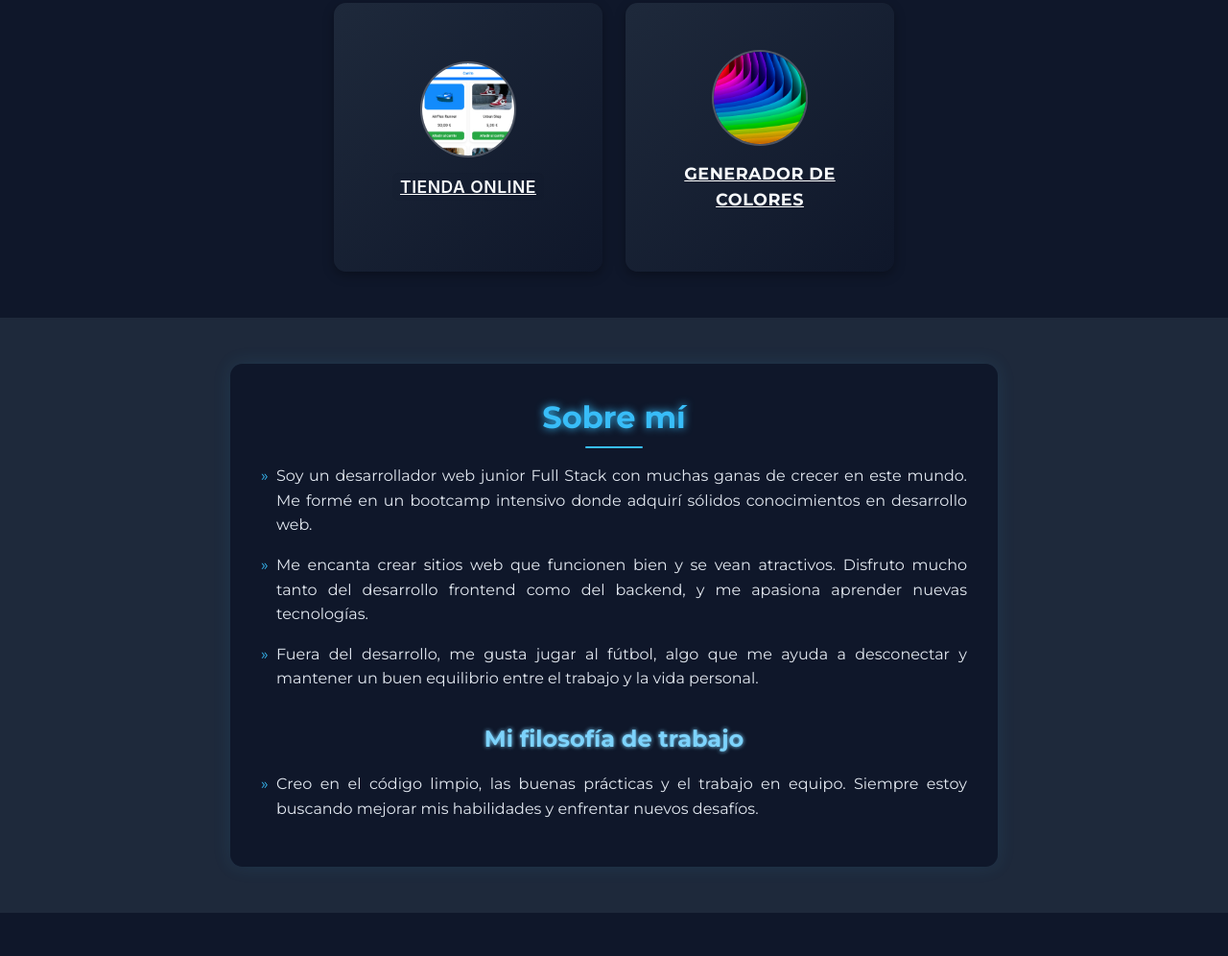
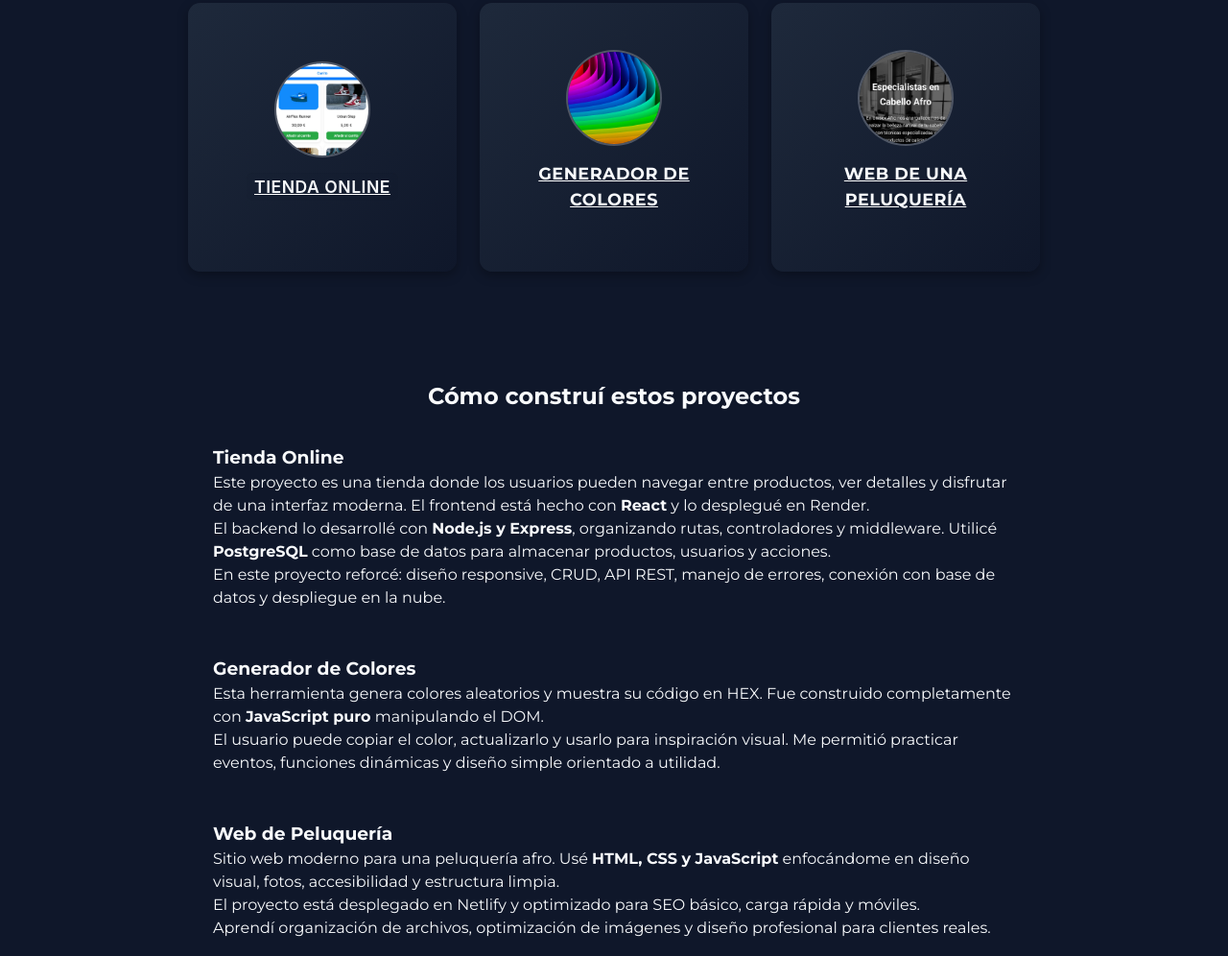
Before and after one commit to mhdkon/porfolio, a plain HTML site: page index.html in a window 1280 px wide. Shown: the part 1310-2306 px from the top of the page at 96% size. Drawn offline with nearby package versions, Linux system fonts and the light colour scheme.

Commit message:
actualizacion del 30/11/25

```diff
--- a/index.html
+++ b/index.html
@@ -4,7 +4,6 @@
     <meta charset="UTF-8">
     <meta name="viewport" content="width=device-width, initial-scale=1.0">
     <link rel="stylesheet" href="https://cdnjs.cloudflare.com/ajax/libs/font-awesome/6.5.0/css/all.min.css">
-    <!-- Fuentes de Google y Animate.css -->
     <link href="https://fonts.googleapis.com/css2?family=Montserrat:wght@300;400;600;700&display=swap" rel="stylesheet">
     <link rel="icon" href="img/icon.png" type="image/x-icon">
     <link rel="stylesheet" href="https://cdnjs.cloudflare.com/ajax/libs/animate.css/4.1.1/animate.min.css">
@@ -50,7 +49,6 @@
         </div>
     </section>
 
-
     <!-- Tecnologías -->
     <div class="conocimientos-section">
         <h3>Tecnologías que uso</h3>
@@ -72,24 +70,18 @@
         </div>
     </div>
 
-        <!-- Contenedor de Proyectos -->
-
-        <!-- Sección Proyectos y Tecnologías -->
+    <!-- Proyectos -->
     <section id="proyectos" class="proje">
         <h2>Mis Proyectos</h2>
 
         <div class="proyectos-contenedor">
-            <!-- Proyecto 1 -->
             <a href="https://tienda-frontend-1.onrender.com/" target="_blank" class="proyecto">
                 <div class="imagen-proyecto">
-                    <img src="img/tienda.jpg" alt="Login con Bcrypt">
+                    <img src="img/tienda.jpg" alt="Tienda online">
                 </div>
-                <!-- HTML -->
                 <h4 class="mini-titulo">Tienda online</h4>
+            </a>
 
-
-            </a>
-            <!-- Proyecto: Generador de Colores -->
             <a href="https://frontend-colores.onrender.com/" target="_blank" class="proyecto">
                 <div class="imagen-proyecto">
                     <img src="img/colore.png" alt="Generador de Colores">
@@ -97,13 +89,64 @@
                 <h4>Generador de Colores</h4>
             </a>
 
-
-
-
+            <a href="https://unisex-afro.netlify.app/" target="_blank" class="proyecto">
+                <div class="imagen-proyecto">
+                    <img src="img/peluqueria.jpg" alt="web de peluqueria">
+                </div>
+                <h4>Web de una peluquería</h4>
+            </a>
         </div>
     </section>
 
-    <!-- Sección Sobre mí -->
+    <!-- NUEVA SECCIÓN: DESCRIPCIÓN DETALLADA DE PROYECTOS -->
+    <section id="descripcion-proyectos" style="padding: 4rem 2rem; max-width: 900px; margin: auto;">
+        <h2 style="text-align:center; margin-bottom:2rem;">Cómo construí estos proyectos</h2>
+
+        <div style="margin-bottom:3rem;">
+            <h3> Tienda Online</h3>
+            <p>
+                Este proyecto es una tienda donde los usuarios pueden navegar entre productos, ver detalles
+                y disfrutar de una interfaz moderna.
+                El frontend está hecho con <strong>React</strong> y lo desplegué en Render.
+            </p>
+            <p>
+                El backend lo desarrollé con <strong>Node.js y Express</strong>, organizando rutas, controladores y middleware.
+                Utilicé <strong>PostgreSQL</strong> como base de datos para almacenar productos, usuarios y acciones.
+            </p>
+            <p>
+                En este proyecto reforcé: diseño responsive, CRUD, API REST, manejo de errores,
+                conexión con base de datos y despliegue en la nube.
+            </p>
+        </div>
+
+        <div style="margin-bottom:3rem;">
+            <h3> Generador de Colores</h3>
+            <p>
+                Esta herramienta genera colores aleatorios y muestra su código en HEX.
+                Fue construido completamente con <strong>JavaScript puro</strong> manipulando el DOM.
+            </p>
+            <p>
+                El usuario puede copiar el color, actualizarlo y usarlo para inspiración visual.
+                Me permitió practicar eventos, funciones dinámicas y diseño simple orientado a utilidad.
+            </p>
+        </div>
+
+        <div style="margin-bottom:3rem;">
+            <h3> Web de Peluquería</h3>
+            <p>
+                Sitio web moderno para una peluquería afro.
+                Usé <strong>HTML, CSS y JavaScript</strong> enfocándome en diseño visual, fotos, accesibilidad y estructura limpia.
+            </p>
+            <p>
+                El proyecto está desplegado en Netlify y optimizado para SEO básico, carga rápida y móviles.
+            </p>
+            <p>
+                Aprendí organización de archivos, optimización de imágenes y diseño profesional para clientes reales.
+            </p>
+        </div>
+    </section>
+
+    <!-- Sobre mí -->
     <section id="sobre-mi" class="seccion-sobre-mi">
         <div class="contenido-sobre-mi">
             <h2 class="titulo animado">Sobre mí</h2>
@@ -111,19 +154,19 @@
                 Soy un desarrollador web junior Full Stack con muchas ganas de crecer en este mundo. Me formé en un bootcamp intensivo donde adquirí sólidos conocimientos en desarrollo web.
             </p>
             <p class="parrafo animado retraso-2">
-                Me encanta crear sitios web que funcionen bien y se vean atractivos. Disfruto mucho tanto del desarrollo frontend como del backend, y me apasiona aprender nuevas tecnologías.
+                Me encanta crear sitios web que funcionen bien y se vean atractivos. Disfruto tanto del desarrollo frontend como del backend.
             </p>
             <p class="parrafo animado retraso-3">
-                Fuera del desarrollo, me gusta jugar al fútbol, algo que me ayuda a desconectar y mantener un buen equilibrio entre el trabajo y la vida personal.
+                Fuera del desarrollo, me gusta jugar al fútbol y mantener un equilibrio saludable entre trabajo y vida personal.
             </p>
             <h3 class="subtitulo animado retraso-4">Mi filosofía de trabajo</h3>
             <p class="parrafo animado retraso-5">
-                Creo en el código limpio, las buenas prácticas y el trabajo en equipo. Siempre estoy buscando mejorar mis habilidades y enfrentar nuevos desafíos.
+                Creo en el código limpio, las buenas prácticas y el aprendizaje continuo.
             </p>
         </div>
     </section>
 
-    <!-- Sección Habilidades -->
+    <!-- Habilidades -->
     <section class="seccion-habilidades">
         <h2 class="titulo-habilidades">Mis habilidades técnicas</h2>
         <div class="contenedor-habilidades">
@@ -143,7 +186,7 @@
         </div>
     </section>
 
-    <!-- Sección Contacto -->
+    <!-- Contacto -->
     <section id="contacto" class="contact">
         <h2>Contacto</h2>
         <form class="contact-form">
```
Also changed, not shown: img/peluqueria.jpg (added). Lines whose indentation alone changed are shown as unchanged.
